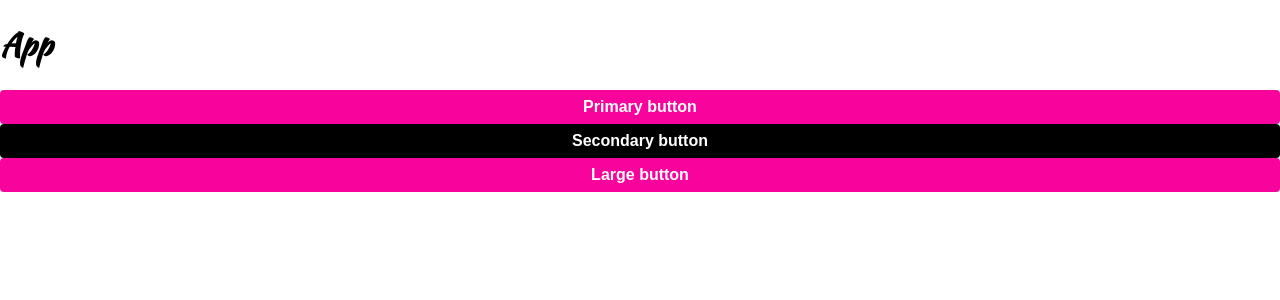
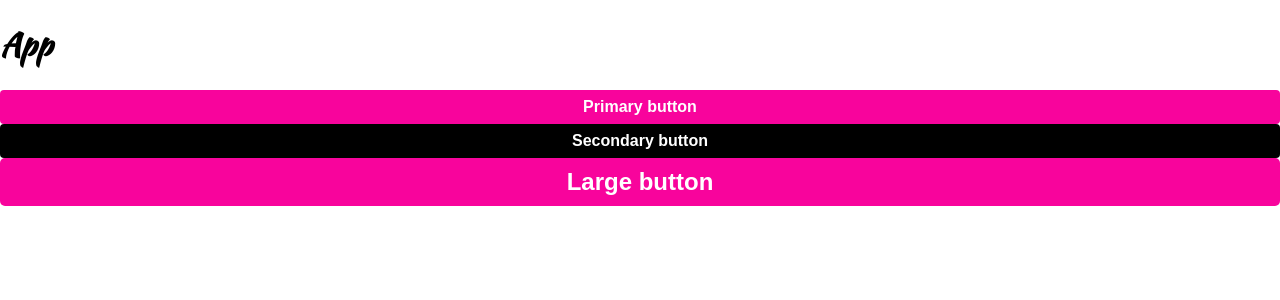
Before and after one commit to tatsurodev/react-styled-components, a React (Create React App) app in the folder styled-components-v5/: page / in a window 1280 px wide. Shown: the top 300 px of the page. Built offline with nearby package versions, Linux system fonts and the light colour scheme.

Commit message:
css helperで複数のstyling 9

```diff
--- a/styled-components-v5/src/components/common/Button.js
+++ b/styled-components-v5/src/components/common/Button.js
@@ -1,14 +1,25 @@
-import styled from 'styled-components'
+import styled, { css } from 'styled-components'
 
 const Button = styled.button`
   color: white;
   /* 変数展開内の関数でcomponentのpropsにaccessできる */
   background: ${(p) => (p.secondary ? 'black' : '#f8049c')};
   font-weight: bold;
-  padding: 8px;
-  border-radius: 4px;
+  /* 複数のpropertyをcss helperを使うと1つのinterpolate functionで記述できる */
+  ${(p) =>
+    p.large
+      ? css`
+          padding: 10px;
+          border-radius: 5px;
+          font-size: 1.5em;
+        `
+      : css`
+          padding: 8px;
+          border-radius: 4px;
+          font-size: 1em;
+        `}
+
   box-shadow: none;
-  font-size: 1em;
   border: none;
   width: 100%;
   white-space: none;
```
Also changed, not shown: 1 other file (tests, documents, lock files or other folders).
